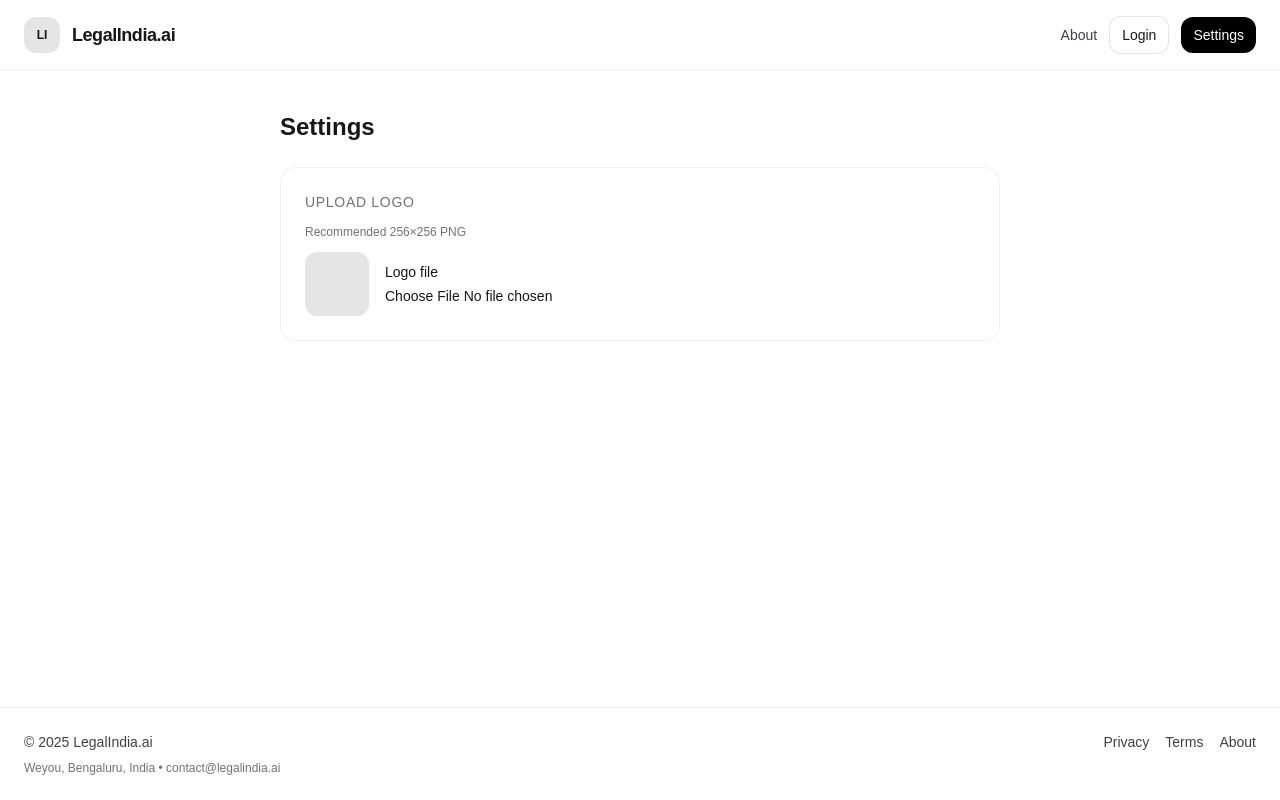
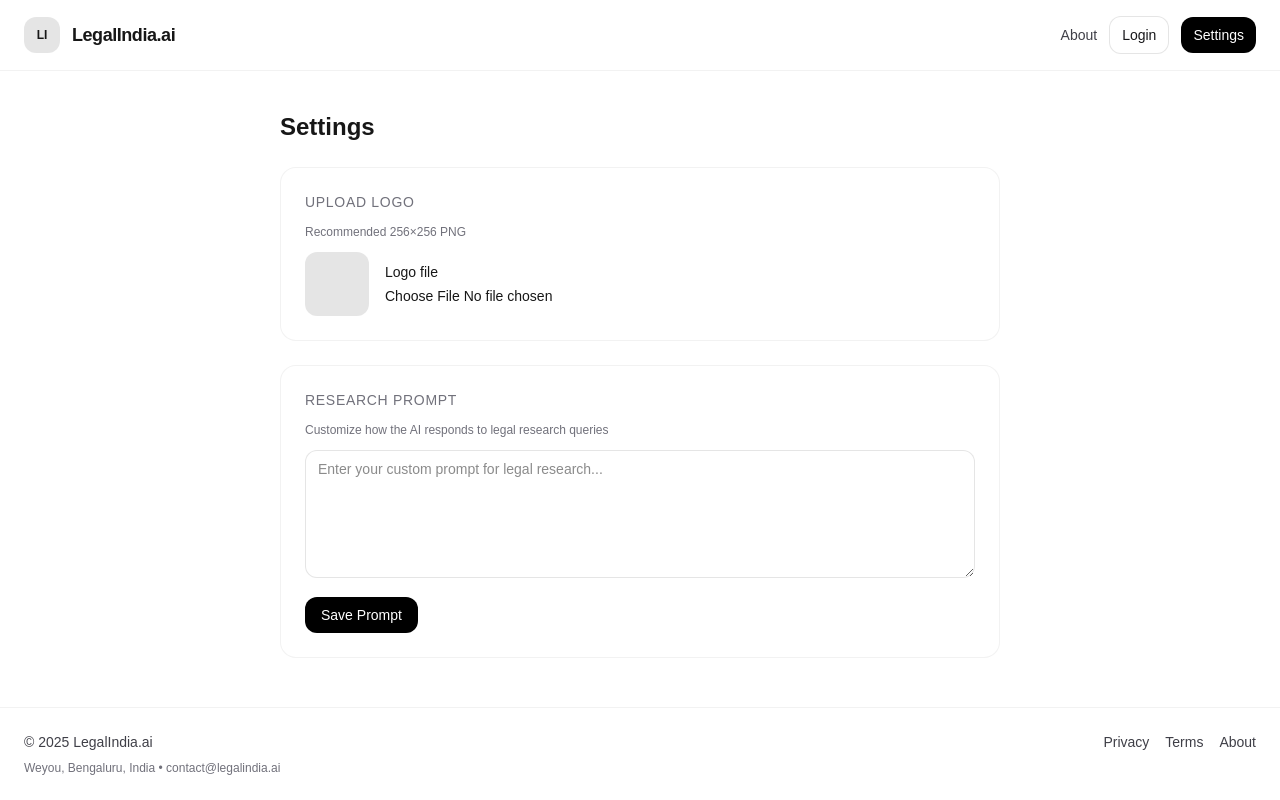
Before and after one commit to Raghavaaa/lindia-f, a Next.js app: page /settings in a window 1280 px wide. Built offline with nearby package versions, Linux system fonts and the light colour scheme; no server answers.

Commit message:
feat: improve research prompts and add prompt customization in settings
- Enhanced default prompt for better legal research responses
- Added prompt management in settings page
- Improved prompt structure with specific requirements for Indian law
- Added save/load functionality for custom prompts

```diff
--- a/app/api/research/route.ts
+++ b/app/api/research/route.ts
@@ -97,7 +97,16 @@
 
     const envPrompt = process.env.PROMPT_BASE;
     const storedPrompt = await getSetting("PROMPT_BASE").catch(() => undefined);
-    const basePrompt = (storedPrompt ?? envPrompt ?? "Refine and clarify the legal research query for Indian law.").trim();
+    const basePrompt = (storedPrompt ?? envPrompt ?? `You are an expert Indian legal research assistant. Provide comprehensive, accurate, and practical legal guidance for Indian law.
+
+For any legal query, include:
+1. Relevant Indian laws, acts, and sections
+2. Recent case law and precedents
+3. Practical steps and procedures
+4. Important considerations and warnings
+5. References to specific legal provisions
+
+Be specific, cite relevant laws, and provide actionable advice. Focus on Indian legal system, courts, and procedures.`).trim();
     const refined = `${basePrompt}\n\nUser query: ${rawQuery}`;
 
     const primary = await callInLegalBert(refined);
--- a/app/settings/page.tsx
+++ b/app/settings/page.tsx
@@ -1,12 +1,23 @@
 "use client";
 import { useAppStore } from "@/lib/store";
-import { useId, useState } from "react";
+import { useId, useState, useEffect } from "react";
 import Image from "next/image";
 
 export default function SettingsPage() {
   const { logoDataUrl, setLogoDataUrl } = useAppStore();
   const inputId = useId();
   const [preview, setPreview] = useState<string | undefined>(logoDataUrl);
+  const [prompt, setPrompt] = useState("");
+  const [saving, setSaving] = useState(false);
+  const [message, setMessage] = useState("");
+
+  useEffect(() => {
+    // Load current prompt
+    fetch("/api/research", { method: "GET" })
+      .then(res => res.json())
+      .then(data => setPrompt(data.prompt || ""))
+      .catch(() => {});
+  }, []);
 
   async function handleChange(e: React.ChangeEvent<HTMLInputElement>) {
     const file = e.target.files?.[0];
@@ -18,6 +29,27 @@
       setLogoDataUrl(dataUrl);
     };
     reader.readAsDataURL(file);
+  }
+
+  async function handleSavePrompt() {
+    setSaving(true);
+    setMessage("");
+    try {
+      const res = await fetch("/api/admin/updatePrompt", {
+        method: "POST",
+        headers: { "Content-Type": "application/json" },
+        body: JSON.stringify({ prompt }),
+      });
+      if (res.ok) {
+        setMessage("Prompt updated successfully!");
+      } else {
+        setMessage("Failed to update prompt");
+      }
+    } catch {
+      setMessage("Error updating prompt");
+    } finally {
+      setSaving(false);
+    }
   }
 
   return (
@@ -38,6 +70,29 @@
           </div>
         </div>
       </section>
+
+      <section className="rounded-2xl border border-black/5 dark:border-white/10 bg-white dark:bg-zinc-900 p-6">
+        <h2 className="text-sm uppercase tracking-wider text-zinc-500 dark:text-zinc-400 mb-3">Research Prompt</h2>
+        <p className="text-xs text-zinc-500 mb-3">Customize how the AI responds to legal research queries</p>
+        <div className="space-y-3">
+          <textarea
+            value={prompt}
+            onChange={(e) => setPrompt(e.target.value)}
+            placeholder="Enter your custom prompt for legal research..."
+            className="w-full min-h-32 rounded-xl border border-black/10 dark:border-white/10 bg-white dark:bg-zinc-800 px-3 py-2 text-sm"
+          />
+          <div className="flex items-center justify-between">
+            <button
+              onClick={handleSavePrompt}
+              disabled={saving}
+              className="px-4 py-2 rounded-xl text-sm font-medium bg-black text-white disabled:opacity-60"
+            >
+              {saving ? "Saving..." : "Save Prompt"}
+            </button>
+            {message && <span className="text-sm text-green-600">{message}</span>}
+          </div>
+        </div>
+      </section>
     </div>
   );
 }
```
